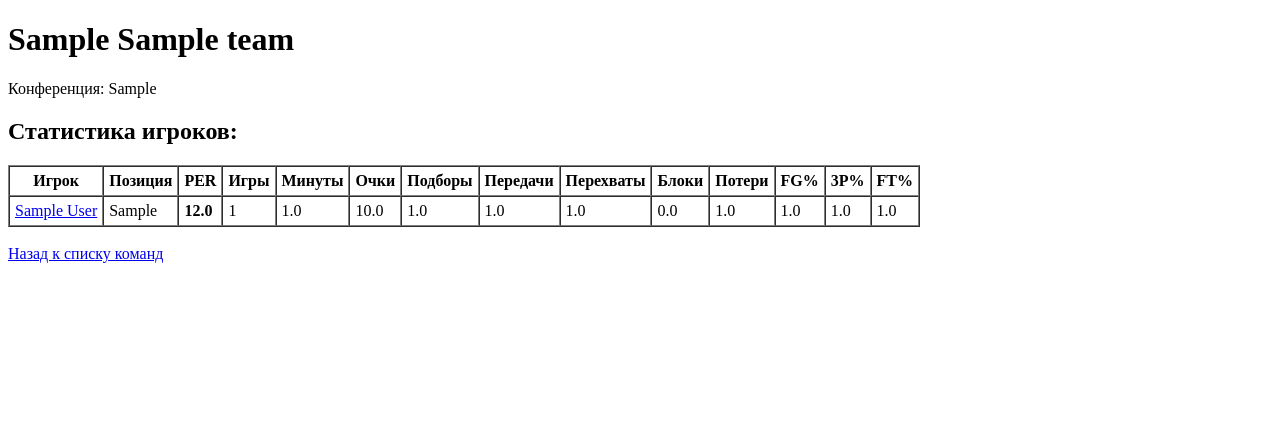
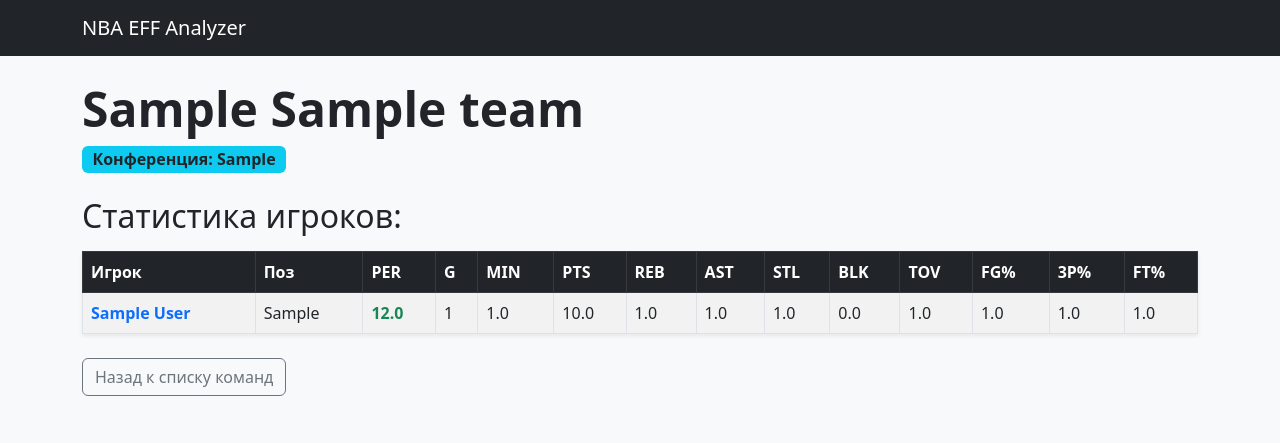
Before and after one commit to SmooveL/django-nba-stats, a Django app: a page that uses analyzer/templates/analyzer/team_detail.html in a window 1280 px wide. Shown: the top 443 px of the page. Run offline with Django 4.2, Linux system fonts and the light colour scheme; tables that the repository leaves empty hold one stand-in row (values such as "Sample post").

Commit message:
add bootstrap 5 styling and base template inheritance

```diff
--- /dev/null
+++ b/analyzer/templates/analyzer/base.html
@@ -0,0 +1,19 @@
+<!DOCTYPE html>
+<html lang="ru">
+<head>
+    <meta charset="utf-8">
+    <meta name="viewport" content="width=device-width, initial-scale=1">
+    <title>{% block title %}NBA Analyzer{% endblock %}</title>
+    <link href="https://cdn.jsdelivr.net/npm/bootstrap@5.3.0/dist/css/bootstrap.min.css" rel="stylesheet">
+</head>
+<body class="bg-light">
+    <nav class="navbar navbar-expand-lg navbar-dark bg-dark mb-4">
+        <div class="container">
+            <a class="navbar-brand" href="{% url 'team_list' %}">NBA EFF Analyzer</a>
+        </div>
+    </nav>
+    <div class="container">
+        {% block content %}{% endblock %}
+    </div>
+</body>
+</html>
--- a/analyzer/templates/analyzer/team_detail.html
+++ b/analyzer/templates/analyzer/team_detail.html
@@ -1,41 +1,42 @@
-<!DOCTYPE html>
-<html>
-<head>
-    <meta charset="utf-8">
-    <title>{{ team.name }}</title>
-</head>
-<body>
-    <h1>{{ team.city }} {{ team.name }}</h1>
-    <p>Конференция: {{ team.conference }}</p>
+{% extends 'analyzer/base.html' %}
 
-    <h2>Статистика игроков:</h2>
-    <table border="1" cellpadding="5" cellspacing="0">
-        <thead>
+{% block title %}{{ team.name }}{% endblock %}
+
+{% block content %}
+<div class="mb-4">
+    <h1 class="display-5 fw-bold">{{ team.city }} {{ team.name }}</h1>
+    <span class="badge bg-info text-dark fs-6">Конференция: {{ team.conference }}</span>
+</div>
+
+<h2 class="mb-3">Статистика игроков:</h2>
+<div class="table-responsive shadow-sm mb-4">
+    <table class="table table-striped table-hover table-bordered align-middle mb-0">
+        <thead class="table-dark">
             <tr>
                 <th>Игрок</th>
-                <th>Позиция</th>
+                <th>Поз</th>
                 <th>PER</th>
-                <th>Игры</th>
-                <th>Минуты</th>
-                <th>Очки</th>
-                <th>Подборы</th>
-                <th>Передачи</th>
-                <th>Перехваты</th>
-                <th>Блоки</th>
-                <th>Потери</th>
+                <th>G</th>
+                <th>MIN</th>
+                <th>PTS</th>
+                <th>REB</th>
+                <th>AST</th>
+                <th>STL</th>
+                <th>BLK</th>
+                <th>TOV</th>
                 <th>FG%</th>
                 <th>3P%</th>
                 <th>FT%</th>
             </tr>
         </thead>
-        <tbody>
+        <tbody class="bg-white">
             {% for player in players %}
                 <tr>
-                    <td><a href="{% url 'player_detail' player.id %}">{{ player.first_name }} {{ player.last_name }}</a></td>
+                    <td><a href="{% url 'player_detail' player.id %}" class="text-decoration-none fw-bold">{{ player.first_name }} {{ player.last_name }}</a></td>
                     <td>{{ player.position }}</td>
                     {% with stat=player.seasonstat_set.first %}
                         {% if stat %}
-                            <td style="font-weight: bold;">{{ stat.per }}</td>
+                            <td class="fw-bold text-success">{{ stat.per }}</td>
                             <td>{{ stat.games_played }}</td>
                             <td>{{ stat.minutes }}</td>
                             <td>{{ stat.points }}</td>
@@ -48,19 +49,18 @@
                             <td>{{ stat.three_pct }}</td>
                             <td>{{ stat.ft_pct }}</td>
                         {% else %}
-                            <td colspan="12">Нет данных</td>
+                            <td colspan="12" class="text-muted text-center">Нет данных</td>
                         {% endif %}
                     {% endwith %}
                 </tr>
             {% empty %}
                 <tr>
-                    <td colspan="14">В этой команде пока нет игроков.</td>
+                    <td colspan="14" class="text-center py-4">В этой команде пока нет игроков.</td>
                 </tr>
             {% endfor %}
         </tbody>
     </table>
+</div>
 
-    <br>
-    <a href="{% url 'team_list' %}">Назад к списку команд</a>
-</body>
-</html>
+<a href="{% url 'team_list' %}" class="btn btn-outline-secondary mb-5">Назад к списку команд</a>
+{% endblock %}
```
Also changed, not shown: analyzer/templates/analyzer/player_detail.html (+33 -22 lines), analyzer/templates/analyzer/team_list.html (+38 -33 lines).
